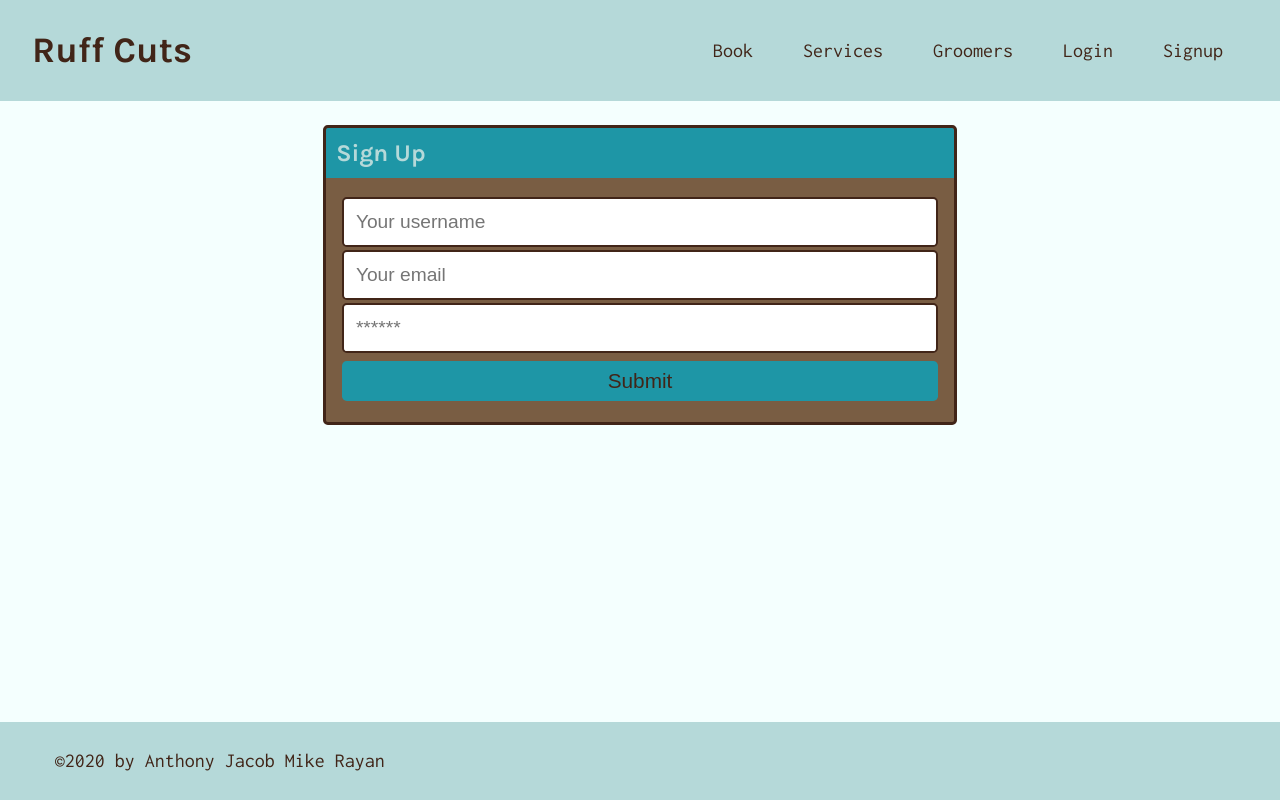
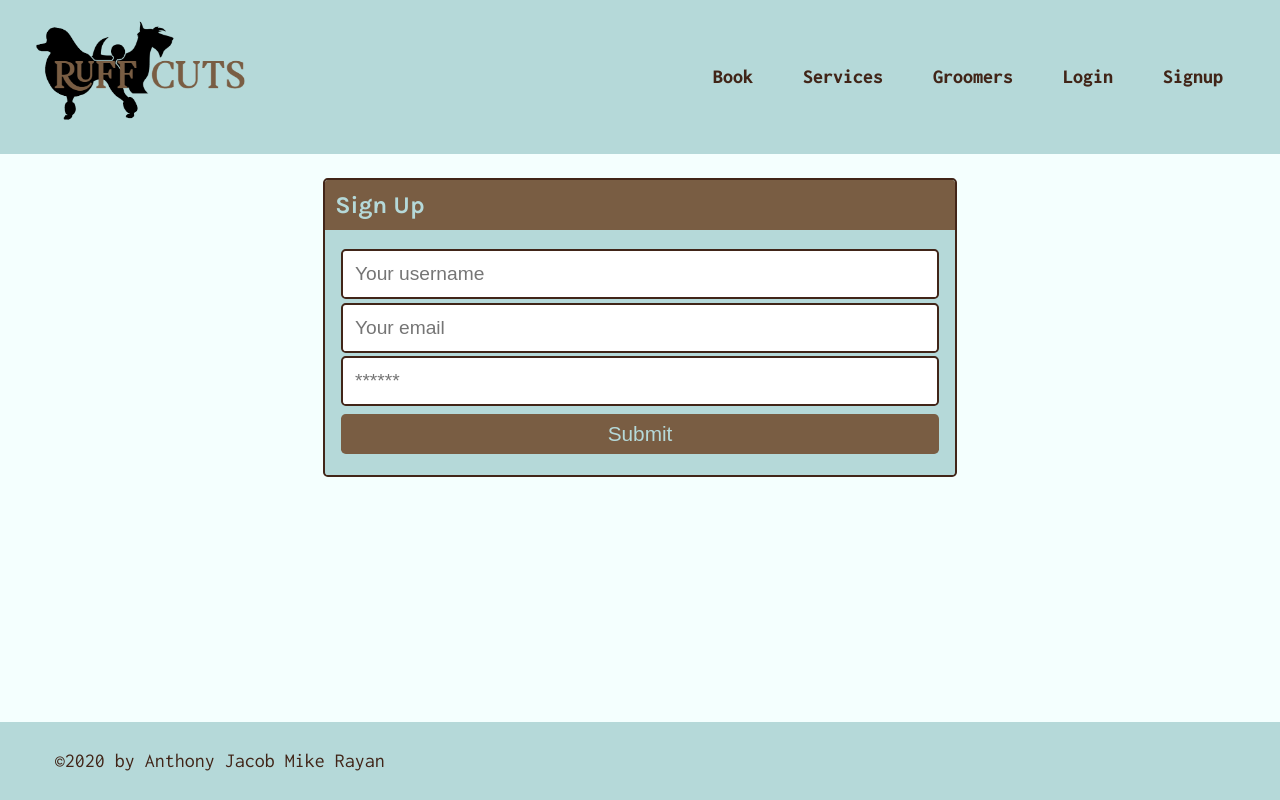
Before and after one commit to Jacob-Banks/group-3, a React (Create React App) app in the folder client/: page /signup in a window 1280 px wide. Built offline with nearby package versions, Linux system fonts and the light colour scheme; no server answers.

Commit message:
more style

```diff
--- a/client/src/components/Groomers/index.js
+++ b/client/src/components/Groomers/index.js
@@ -49,7 +49,7 @@ const MeetTheGroomers = ({ options }) => {
           <h2>Grommers</h2>
           {groomers.map((choice, i) => (
             <div>
-              <img key={choice.photo} src={choice.photo} />
+              <img max height="300px" key={choice.photo} src={choice.photo} />
               <h5 key={choice.name}>{choice.name}</h5>
               <p key={choice.bio}>{choice.bio}</p>
 
--- a/client/src/components/Header/index.js
+++ b/client/src/components/Header/index.js
@@ -5,6 +5,7 @@ import { UPDATE_SHOWMODAL } from "../../utils/actions";
 import Auth from "../../utils/auth";
 import { useStoreContext } from "../../utils/GlobalState";
 //import { Modal } from "../Modal/Modal";
+import logo from '../assets/logo.png'
 
 const Header = () => {
   const logout = (event) => {
@@ -20,11 +21,11 @@ const Header = () => {
   return (
     <header
       id="header"
-      className="bg-secondary mb-4 py-2 flex-row align-center"
+      className="bg-secondary mb-4 py-1 flex-row align-center"
     >
       <div className="container flex-row justify-space-between-lg justify-center align-center">
         <Link to="/">
-          <h1>Ruff Cuts</h1>
+          <img width ="220px"src={logo}/>
         </Link>
 
         <nav className="text-center">
--- a/client/src/index.css
+++ b/client/src/index.css
@@ -71,12 +71,13 @@ h6 {
 }
 
 p {
-  font-size: 1.1rem;
+  font-size: 1rem;
   margin-top: 0;
 }
 
 a {
   color: var(--dark);
+  font-weight: 600;
   text-decoration: none;
 }
 
@@ -96,8 +97,8 @@ nav a {
 }
 
 nav a:hover {
-  color: var(--secondary);
-  background-color: var(--dark);
+  color: var(--light);
+  font-weight: 800;
 }
 
 .page-title {
@@ -115,9 +116,9 @@ nav a:hover {
   margin: 5px 0;
   border-radius: var(--border-radius);
   border: none;
-  color: var(--dark);
+  color: var(--secondary);
   outline: none;
-  background-color: var(--primary);
+  background-color: var(--light);
   transition: all 0.5s;
 }
 
@@ -134,9 +135,9 @@ nav a:hover {
 /* CARDS */
 .card {
   margin: 0 0 0 0;
-  border: 3px solid var(--dark);
+  border: 2px solid var(--dark);
   border-radius: var(--border-radius);
-  background-color: var(--light);
+  background-color: var(--secondary);
   color: var(--dark);
   overflow-y: scroll;
 
@@ -145,7 +146,7 @@ nav a:hover {
 .card-header {
   color: var(--secondary);
   margin: 0;
-  background-color: var(--primary);
+  background-color: var(--light);
   padding: 0.625rem;
   border-radius: calc(0.18rem - 1px) calc(0.18rem - 1px) 0 0;
 }
@@ -160,7 +161,7 @@ nav a:hover {
 .form-input,
 .form-textarea {
   display: block;
-  color: black;
+  color: var(--dark);
 }
 
 .form-label {
--- a/client/src/pages/Home.js
+++ b/client/src/pages/Home.js
@@ -4,6 +4,7 @@ import React from "react";
 //import { GlobalStyle } from "../globalStyles";
 import { useStoreContext } from "../utils/GlobalState";
 import { UPDATE_SHOWMODAL } from "../utils/actions";
+import pupbangs from './assets/pupbangs.jpg'
 
 const Home = () => {
   const [state, dispatch] = useStoreContext();
@@ -18,7 +19,7 @@ const Home = () => {
       <div className="container-fluid ">
         <h3>We're ready to pamper your pup! </h3>
         <div className="flex-row">
-          <div className="col-6">
+          <div className="col-7">
         <p>
          Ruff Cuts is the top choice for your dog's grooming needs. We combine years of experience with loving care to keep your furry family members looking great and feeling even better.
         </p>
@@ -31,8 +32,8 @@ const Home = () => {
           <button onClick={open2Modal}>Book!</button>
         </p>
         </div>
-        <div className="col-6">
-        <img src="pupbangs.jpg"/>
+        <div className="col-5">
+        <img width="200px" src={pupbangs} />
       </div>
       </div>
       </div>
```
Also changed, not shown: client/src/pages/assets/pupbangs.jpg (renamed from client/src/pages/pupbangs.jpg).
